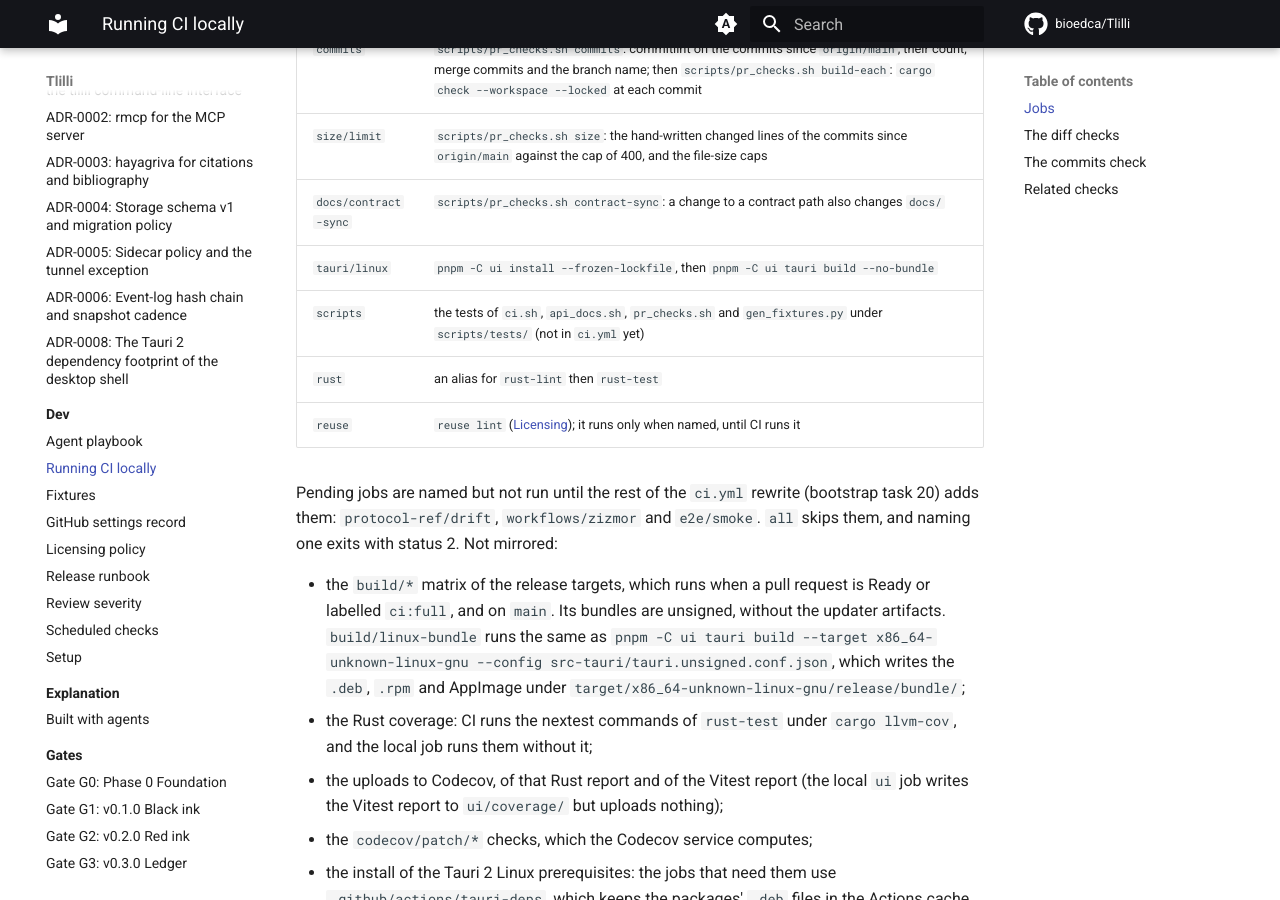
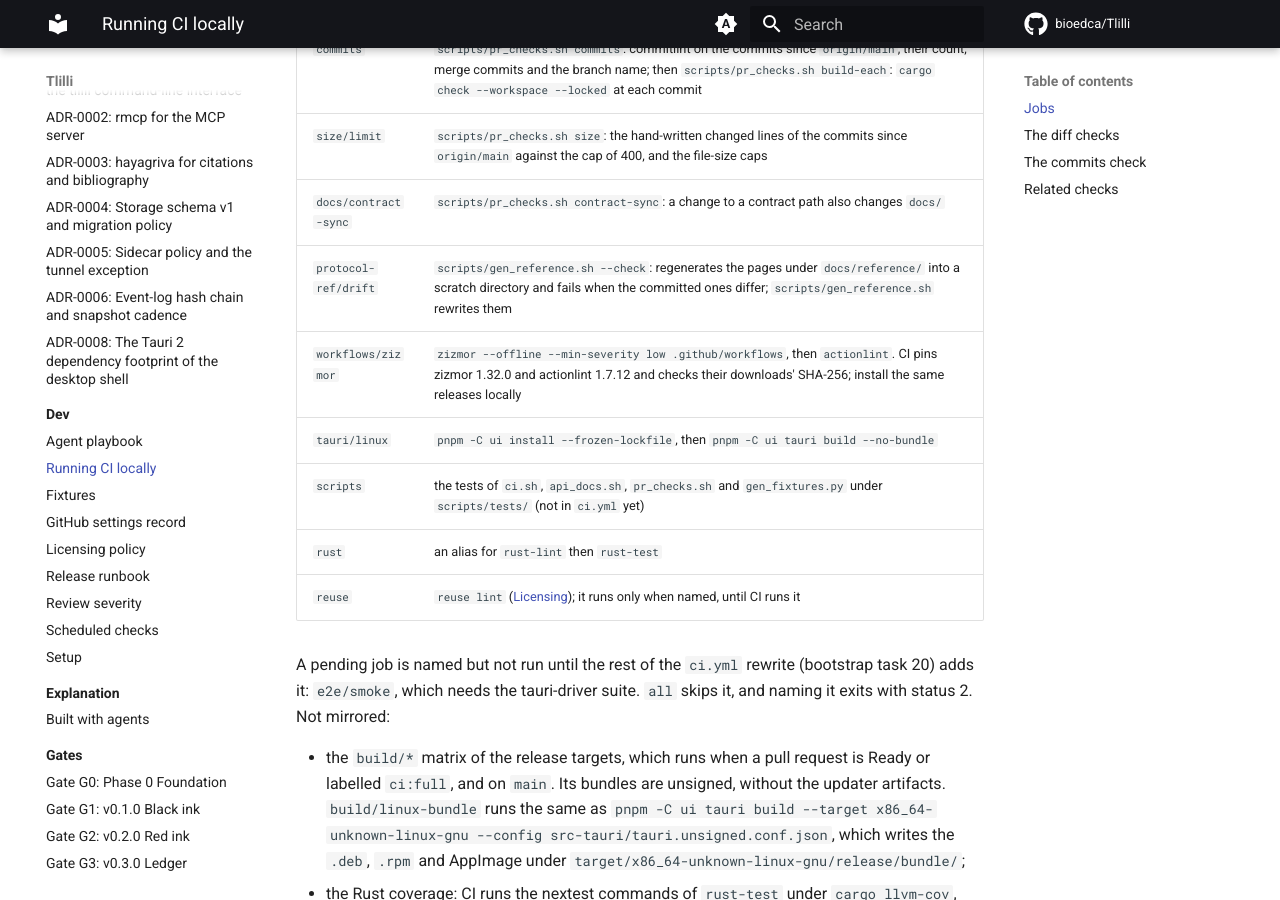
Before and after one commit to bioedca/Tlilli, an MkDocs documentation site: the page built from docs/dev/ci.md, in a window 1280 px wide and 900 px high, scrolled down 899 px. Built offline with MkDocs 1.6.1 and Material for MkDocs 9.7.7, drawn with Linux system fonts in a browser that asks for light colours; comment, search, counter and statistics services are not loaded.

Commit message:
ci(ci): add the protocol-ref/drift and workflows/zizmor checks
Two more checks that PR-GIT-043 names. protocol-ref/drift runs
scripts/gen_reference.sh --check, which regenerates the pages under
docs/reference/ into a scratch directory and fails when the committed
ones differ (PR-DOC-003). workflows/zizmor runs zizmor at
--min-severity low over .github/workflows, then actionlint.

zizmor runs offline, the same audits scripts/ci.sh runs locally
without a token. The job pins zizmor 1.32.0 (the PyPI wheel) and
actionlint 1.7.12 (the GitHub release) and checks each download
against its published SHA-256; taiki-e/install-action at the pinned
version offers zizmor only up to 1.31.1 and has no actionlint.

scripts/ci.sh runs both jobs, so e2e/smoke is its last pending one,
and its tests stub zizmor, actionlint and the generator script.

Signed-off-by: bioedca <131809205+bioedca@users.noreply.github.com>

```diff
--- a/docs/dev/ci.md
+++ b/docs/dev/ci.md
@@ -21,12 +21,14 @@ The script installs no toolchain: it expects rustup, cargo-nextest, cargo-deny,
 | `commits` | `scripts/pr_checks.sh commits`: commitlint on the commits since `origin/main`, their count, merge commits and the branch name; then `scripts/pr_checks.sh build-each`: `cargo check --workspace --locked` at each commit |
 | `size/limit` | `scripts/pr_checks.sh size`: the hand-written changed lines of the commits since `origin/main` against the cap of 400, and the file-size caps |
 | `docs/contract-sync` | `scripts/pr_checks.sh contract-sync`: a change to a contract path also changes `docs/` |
+| `protocol-ref/drift` | `scripts/gen_reference.sh --check`: regenerates the pages under `docs/reference/` into a scratch directory and fails when the committed ones differ; `scripts/gen_reference.sh` rewrites them |
+| `workflows/zizmor` | `zizmor --offline --min-severity low .github/workflows`, then `actionlint`. CI pins zizmor 1.32.0 and actionlint 1.7.12 and checks their downloads' SHA-256; install the same releases locally |
 | `tauri/linux` | `pnpm -C ui install --frozen-lockfile`, then `pnpm -C ui tauri build --no-bundle` |
 | `scripts` | the tests of `ci.sh`, `api_docs.sh`, `pr_checks.sh` and `gen_fixtures.py` under `scripts/tests/` (not in `ci.yml` yet) |
 | `rust` | an alias for `rust-lint` then `rust-test` |
 | `reuse` | `reuse lint` ([Licensing](licensing.md)); it runs only when named, until CI runs it |
 
-Pending jobs are named but not run until the rest of the `ci.yml` rewrite (bootstrap task 20) adds them: `protocol-ref/drift`, `workflows/zizmor` and `e2e/smoke`. `all` skips them, and naming one exits with status 2. Not mirrored:
+A pending job is named but not run until the rest of the `ci.yml` rewrite (bootstrap task 20) adds it: `e2e/smoke`, which needs the tauri-driver suite. `all` skips it, and naming it exits with status 2. Not mirrored:
 
 - the `build/*` matrix of the release targets, which runs when a pull request is Ready or labelled `ci:full`, and on `main`. Its bundles are unsigned, without the updater artifacts. `build/linux-bundle` runs the same as `pnpm -C ui tauri build --target x86_64-unknown-linux-gnu --config src-tauri/tauri.unsigned.conf.json`, which writes the `.deb`, `.rpm` and AppImage under `target/x86_64-unknown-linux-gnu/release/bundle/`;
 - the Rust coverage: CI runs the nextest commands of `rust-test` under `cargo llvm-cov`, and the local job runs them without it;
```
Also changed, not shown: 3 other files.
